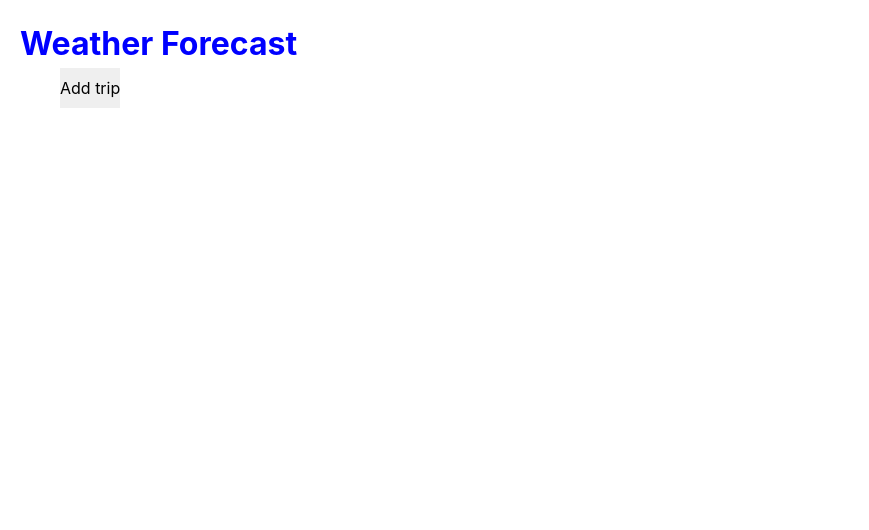
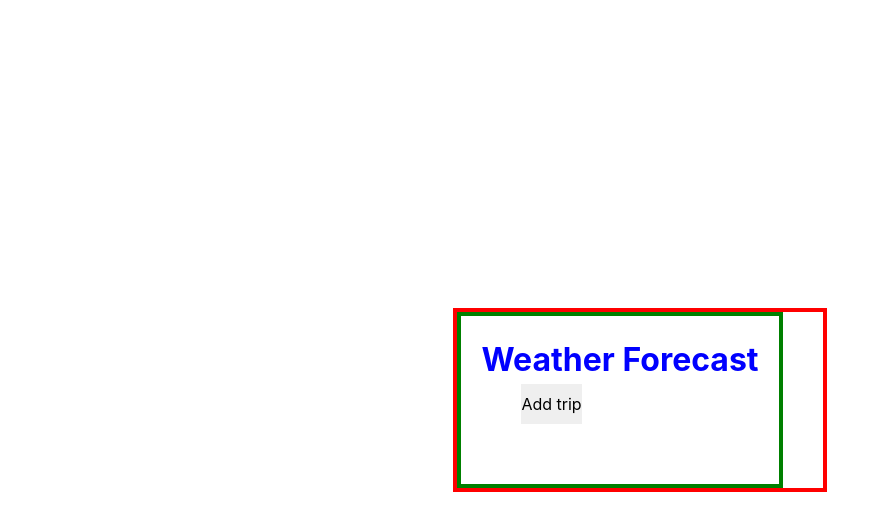
Before and after one commit to IvanRuskevych/trip-app, a React (Vite) app: page / in a window 1280 px wide. Shown: the top 530 px of the page, without its empty margins (0-869 px from the left). Built offline with nearby package versions, Linux system fonts and the light colour scheme.

Commit message:
create weather today panel

```diff
--- a/src/App.jsx
+++ b/src/App.jsx
@@ -4,40 +4,52 @@ import TripsList from "./TripsList/TripsList.jsx";
 import WeekWeather from "./WeekWeather/WeekWeather.jsx";
 import {useEffect, useState} from "react";
 import getWeatherData from "./utils/getWeatherData.js";
+import TodayWeather from "./TodayWeather/TodayWeather.jsx";
 
 function App() {
     const [selectedTrip, setSelectedTrip] = useState(null)
-    const [tripWeather, setTripWeather] = useState(null)
-    const [tripWeatherToday, setTripWeatherToday] = useState(null)
+    const [weatherWeek, setWeatherWeek] = useState(null)
+    const [weatherToday, setWeatherToday] = useState(null)
     // console.log("selectedTrip", selectedTrip)
-    console.log("tripWeather", tripWeather)
-    // console.log("tripWeatherToday", tripWeatherToday)
+    // console.log("weatherWeek", weatherWeek)
+    // console.log("weatherToday", weatherToday)
 
     const handleTripSelect = (trip) => {
-        setSelectedTrip(trip)
+        setSelectedTrip([trip])
         const {city, startDate} = trip
-        getWeatherData(city, startDate, setTripWeather, setTripWeatherToday)
+        getWeatherData(city, startDate, setWeatherWeek, setWeatherToday)
     }
 
 
     useEffect(() => {
-        const weather = JSON.parse(localStorage.getItem('weather'));
-        if (weather) setTripWeather(weather)
+        const userTrip = JSON.parse(localStorage.getItem("selectedTrip"))
+        const weatherWeek = JSON.parse(localStorage.getItem('weatherWeek'));
+        const weatherToday = JSON.parse(localStorage.getItem("weatherToday"))
+        if (userTrip) setSelectedTrip(userTrip)
+        if (weatherWeek) setWeatherWeek(weatherWeek)
+        if (weatherToday) setWeatherToday(weatherToday)
     }, []);
 
     useEffect(() => {
-        if (tripWeather?.length) {
-            localStorage.setItem('weather', JSON.stringify(tripWeather));
-        }
-    }, [tripWeather]);
+        if (selectedTrip?.length) localStorage.setItem('selectedTrip', JSON.stringify(selectedTrip));
+        if (weatherWeek?.length) localStorage.setItem('weatherWeek', JSON.stringify(weatherWeek));
+        if (weatherToday?.length) localStorage.setItem('weatherToday', JSON.stringify(weatherToday));
+
+    }, [selectedTrip, weatherWeek, weatherToday]);
 
     return (
-        <div className={styles.container}>
-            <Title/>
-            <TripsList onTripSelect={handleTripSelect}/>
-            <WeekWeather tripWeather={tripWeather}/>
+        <div className={styles.container2}>
+            <div className={styles.container}>
+                <Title/>
+                <div>
+                    <TripsList onTripSelect={handleTripSelect}/>
+                    <WeekWeather weatherWeek={weatherWeek}/>
+                </div>
+            </div>
+            <TodayWeather selectedTrip={selectedTrip} weatherToday={weatherToday}/>
         </div>
-    );
+    )
+        ;
 }
 
 export default App;
--- a/src/App.module.scss
+++ b/src/App.module.scss
@@ -8,4 +8,17 @@
   padding: 20px;
 
   height: 100%;
+  border: 4px solid green;
+
 }
+
+.container2{
+  display: flex;
+  align-content: center;
+  border: 4px solid red;
+}
+
+.today{
+  border: 4px solid blue;
+
+}
--- /dev/null
+++ b/src/TodayWeather/TodayWeather.jsx
@@ -0,0 +1,28 @@
+import PropTypes from "prop-types";
+
+import styles from "../WeekWeather/WeekWeather.module.scss";
+import icon from "../assets/weatherIcons/rain.svg";
+
+const TodayWeather = ({selectedTrip, weatherToday}) => {
+    const city = selectedTrip && selectedTrip[0].city
+    // console.log("selectedTrip", selectedTrip && selectedTrip[0].city)
+    // console.log("TodayWeather weatherToday", weatherToday)
+
+    return (
+        <ul className={styles.weatherList}>
+            {weatherToday?.map((item, index) => (
+                <li key={index} className={styles.day}>
+                    <p className={styles.text}>{city}</p>
+                    <img src={icon} alt={item.icon} className={styles.dayIcon}/>
+                    <p className={styles.text}>{`${item.temp}°`}</p>
+                </li>))}
+        </ul>
+    );
+};
+
+TodayWeather.propTypes = {
+    weatherToday: PropTypes.array,
+    selectedTrip: PropTypes.array,
+}
+
+export default TodayWeather;
--- a/src/WeekWeather/WeekWeather.jsx
+++ b/src/WeekWeather/WeekWeather.jsx
@@ -4,10 +4,12 @@ import styles from "./WeekWeather.module.scss"
 import icon from "../assets/weatherIcons/rain.svg"
 
 // const path=path(__dirname, )
-const WeekWeather = ({tripWeather}) => {
+const WeekWeather = ({weatherWeek}) => {
+    // console.log("weatherWeek", weatherWeek)
+
     return (
         <ul className={styles.weatherList}>
-            {tripWeather && tripWeather.map((item, index) => (
+            {weatherWeek && weatherWeek.map((item, index) => (
                 <li key={index} className={styles.day}>
                     <p className={styles.text}>{item.weekDay}</p>
                     <img src={icon} alt={item.icon} className={styles.dayIcon}/>
@@ -19,6 +21,6 @@ const WeekWeather = ({tripWeather}) => {
 
 
 WeekWeather.propTypes = {
-    tripWeather: PropTypes.array
+    weatherWeek: PropTypes.array
 }
 export default WeekWeather;
--- a/src/api/apiRequests.js
+++ b/src/api/apiRequests.js
@@ -6,7 +6,7 @@ const mainInstance = axios.create({
 })
 
 
-export const fetchWeather = async (city, startDate) => {
+export const fetchWeekWeather = async (city, startDate) => {
     const endDate = new Date(new Date(startDate).getTime() + 6 * 24 * 60 * 60 * 1000).toISOString().slice(0, 10);
     // console.log("week", startDate, endDate)
     try {
--- a/src/index.scss
+++ b/src/index.scss
@@ -18,8 +18,14 @@
 
 body {
   margin: 0;
-  min-width: 320px;
+  //min-width: 320px;
+  //min-height: 100vh;
+
+  width: 100%;
   min-height: 100vh;
+  display: flex;
+  justify-content: center;
+  align-items: center;
 }
 
 button {
--- a/src/utils/getWeatherData.js
+++ b/src/utils/getWeatherData.js
@@ -1,17 +1,21 @@
-import {fetchTodayWeather, fetchWeather} from "../api/apiRequests.js";
-import {getWeatherDataForWeek} from "./weatherDataForWeek.js";
+import {fetchTodayWeather, fetchWeekWeather} from "../api/apiRequests.js";
+import {weatherData} from "./weatherData.js";
 
 
 export const getWeatherData = (city, startDate, setTripWeather, setTripWeatherToday) => {
-    fetchWeather(city, startDate).then(weatherData => {
-        const weatherDataForWeek = getWeatherDataForWeek(weatherData.days)
+    fetchWeekWeather(city, startDate).then(data => {
+        console.log("fetchWeekWeather", data.days)
+                const weatherDataForWeek = weatherData(data.days)
         setTripWeather(weatherDataForWeek)
     }).catch(error => {
         console.error("Error fetching weather data:", error);
     })
 
-    fetchTodayWeather(city).then(weatherData => {
-        setTripWeatherToday(weatherData)
+    fetchTodayWeather(city).then(data => {
+        console.log("fetchTodayWeather", data.days)
+        const weatherDataForToday = weatherData(data.days)
+        setTripWeatherToday(weatherDataForToday)
+
     }).catch(error => {
         console.error("Error fetching weather data:", error);
     })
--- /dev/null
+++ b/src/utils/weatherData.js
@@ -0,0 +1,9 @@
+import {getDayOfWeek} from "./getDayOfWeek.js";
+
+export const weatherData = (data) => {
+    return data.map((item) => {
+        const {datetime, icon, tempmax, tempmin, temp} = item
+        const weekDay = getDayOfWeek(datetime)
+        return {weekDay, icon, tempmax, tempmin, temp}
+    })
+}
--- a/src/utils/weatherDataForWeek.js
+++ /dev/null
@@ -1,9 +0,0 @@
-import {getDayOfWeek} from "./getDayOfWeek.js";
-
-export const getWeatherDataForWeek = (data) => {
-    return data.map((item) => {
-        const {datetime, icon, tempmax, tempmin} = item
-        const weekDay = getDayOfWeek(datetime)
-        return {weekDay, icon, tempmax, tempmin}
-    })
-}
```
Also changed, not shown: src/TodayWeather/TodayWeather.module.scss (added).
